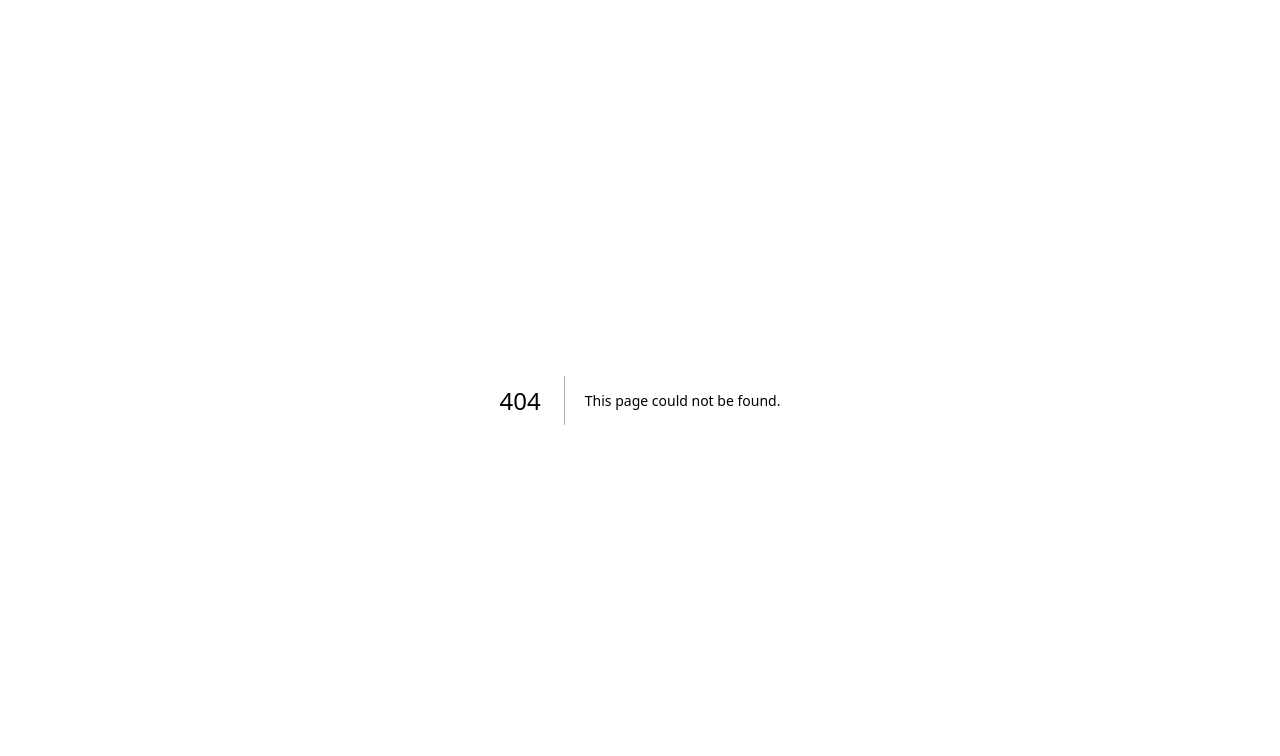
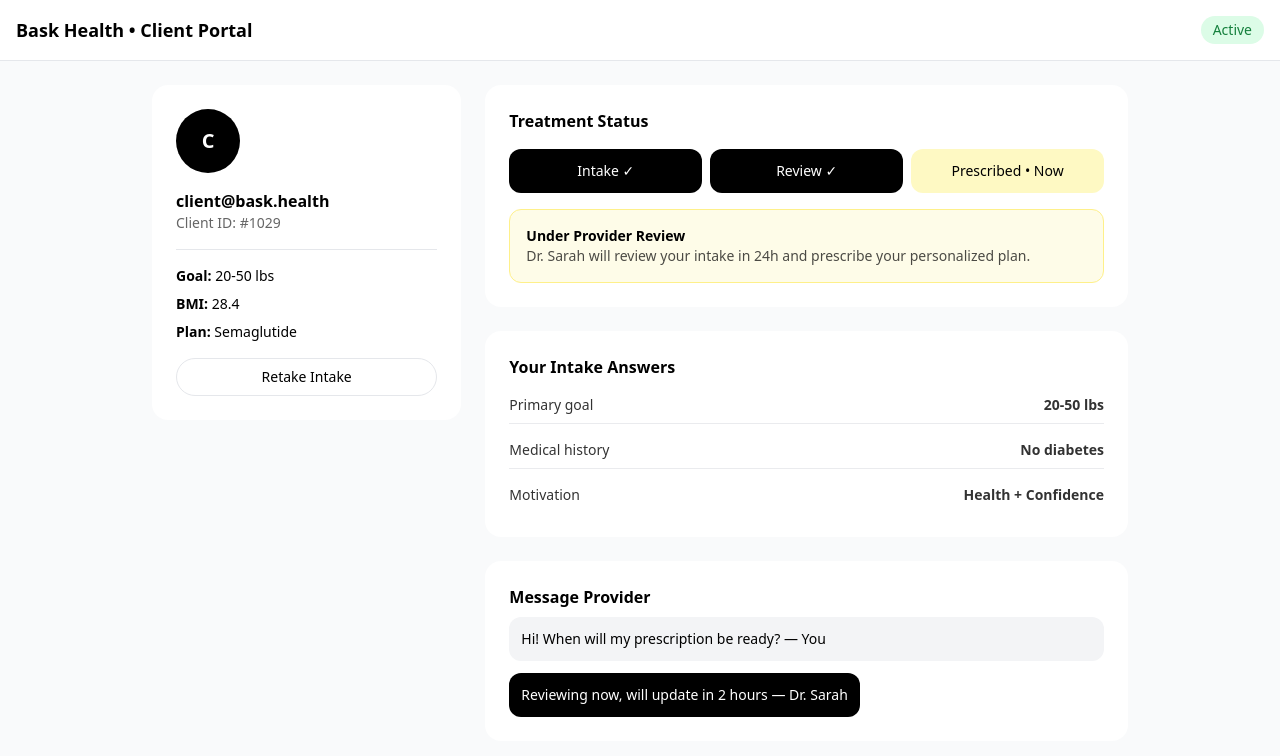
Before and after one commit to Nsikak-hubstori/Baskhealth-clone, a Next.js app: page /provider/dashboard in a window 1280 px wide. Before the commit this address had no page. Shown: the top 756 px of the page. Built offline with nearby package versions, Linux system fonts and the light colour scheme.

Commit message:
Rename page.txs to page.tsx

```diff
--- /dev/null
+++ b/app/provider/dashboard/page.tsx
@@ -0,0 +1,77 @@
+"use client"
+import { useEffect, useState } from "react"
+import Link from "next/link"
+
+export default function ClientDashboard(){
+  const [email, setEmail] = useState("client@bask.health")
+
+  useEffect(()=>{
+    const saved = localStorage.getItem("client_email")
+    if(saved) setEmail(saved)
+  },[])
+
+  return (
+    <div className="min-h-screen bg-gray-50">
+      {/* Header */}
+      <div className="bg-white border-b p-4 flex justify-between items-center">
+        <h1 className="font-bold text-lg">Bask Health • Client Portal</h1>
+        <span className="text-sm bg-green-100 text-green-700 px-3 py-1 rounded-full">Active</span>
+      </div>
+
+      <div className="max-w-5xl mx-auto p-6 grid md:grid-cols-3 gap-6">
+
+        {/* Left - Profile */}
+        <div className="bg-white rounded-2xl p-6 space-y-4 h-fit">
+          <div className="w-16 h-16 bg-black text-white rounded-full flex items-center justify-center text-xl font-bold">
+            {email[0]?.toUpperCase()}
+          </div>
+          <div>
+            <p className="font-bold">{email}</p>
+            <p className="text-sm opacity-60">Client ID: #1029</p>
+          </div>
+          <div className="pt-4 border-t space-y-2 text-sm">
+            <p><b>Goal:</b> 20-50 lbs</p>
+            <p><b>BMI:</b> 28.4</p>
+            <p><b>Plan:</b> Semaglutide</p>
+          </div>
+          <Link href="/intake" className="block text-center w-full border py-2 rounded-full text-sm">
+            Retake Intake
+          </Link>
+        </div>
+
+        {/* Center - Treatment */}
+        <div className="md:col-span-2 space-y-6">
+
+          <div className="bg-white rounded-2xl p-6">
+            <h2 className="font-bold mb-4">Treatment Status</h2>
+            <div className="flex gap-2 mb-4">
+              <div className="flex-1 bg-black text-white p-3 rounded-xl text-center text-sm">Intake ✓</div>
+              <div className="flex-1 bg-black text-white p-3 rounded-xl text-center text-sm">Review ✓</div>
+              <div className="flex-1 bg-yellow-100 p-3 rounded-xl text-center text-sm">Prescribed • Now</div>
+            </div>
+            <div className="bg-yellow-50 border border-yellow-200 p-4 rounded-xl">
+              <p className="font-bold text-sm">Under Provider Review</p>
+              <p className="text-sm opacity-70">Dr. Sarah will review your intake in 24h and prescribe your personalized plan.</p>
+            </div>
+          </div>
+
+          <div className="bg-white rounded-2xl p-6">
+            <h2 className="font-bold mb-2">Your Intake Answers</h2>
+            <div className="text-sm space-y-2 opacity-80">
+              <div className="flex justify-between border-b py-2"><span>Primary goal</span><b>20-50 lbs</b></div>
+              <div className="flex justify-between border-b py-2"><span>Medical history</span><b>No diabetes</b></div>
+              <div className="flex justify-between py-2"><span>Motivation</span><b>Health + Confidence</b></div>
+            </div>
+          </div>
+
+          <div className="bg-white rounded-2xl p-6">
+            <h2 className="font-bold mb-2">Message Provider</h2>
+            <div className="bg-gray-100 p-3 rounded-xl text-sm mb-3">Hi! When will my prescription be ready? — You</div>
+            <div className="bg-black text-white p-3 rounded-xl text-sm w-fit">Reviewing now, will update in 2 hours — Dr. Sarah</div>
+          </div>
+
+        </div>
+      </div>
+    </div>
+  )
+}
```
